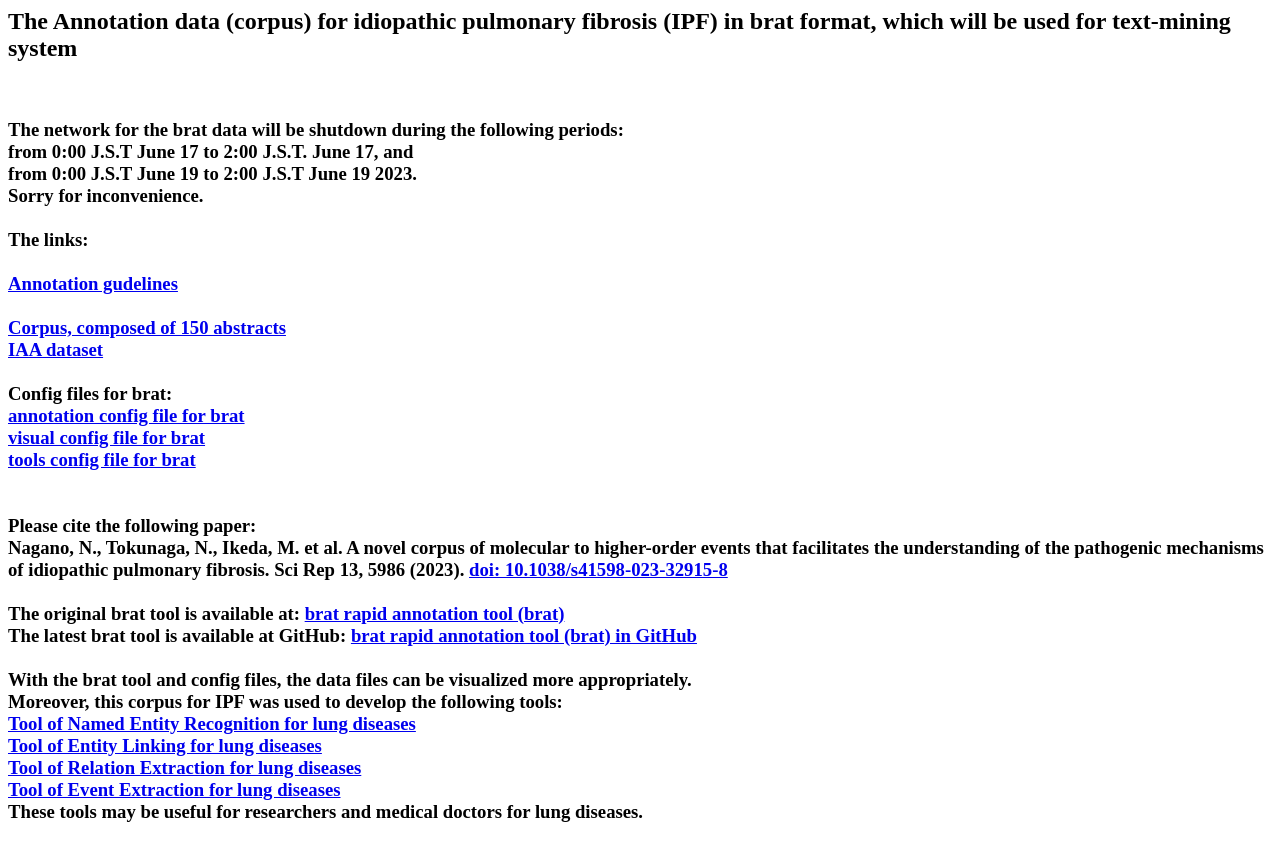
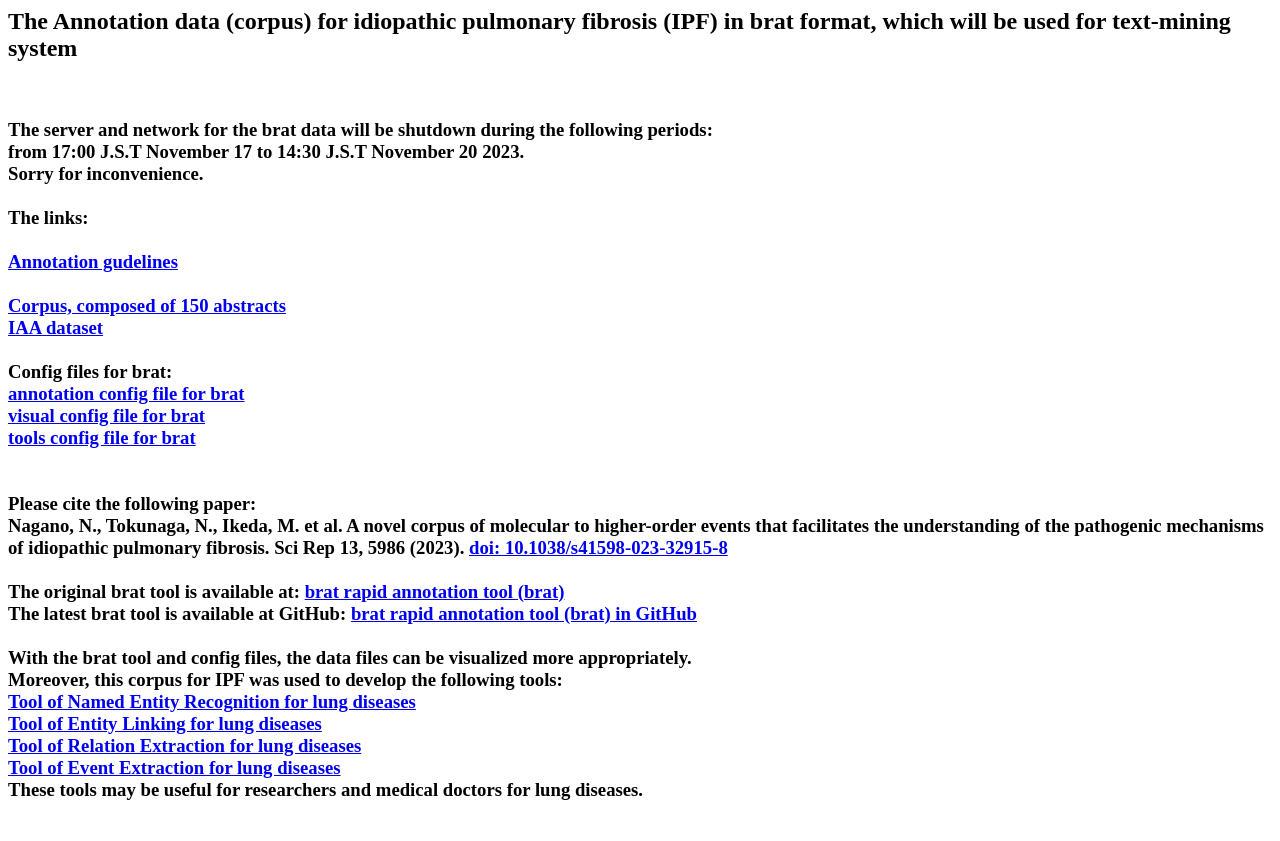
Before and after one commit to ezcatdb/prism_IPFdata, a plain HTML site: page index.html in a window 1280 px wide. After the commit the page ends 819 px from the top, so only its background shows below. Drawn offline with Linux system fonts and the light colour scheme.

Commit message:
Update shutdown date for index.html
The date for shutdown of brat server & network was updated in index.html

```diff
--- a/index.html
+++ b/index.html
@@ -7,9 +7,8 @@ The Annotation data (corpus) for idiopathic pulmonary fibrosis (IPF) in brat for
  <br>
 </HEAD>
 <H3>
-  The network for the brat data will be shutdown during the following periods:<br>
-  from 0:00 J.S.T June 17 to 2:00 J.S.T. June 17, and <br>
-  from 0:00 J.S.T June 19 to 2:00 J.S.T June 19 2023.<br>
+  The server and network for the brat data will be shutdown during the following periods:<br>
+  from 17:00 J.S.T November 17 to 14:30 J.S.T November 20 2023.<br>
   Sorry for inconvenience. <br>
  <br>
 
```
